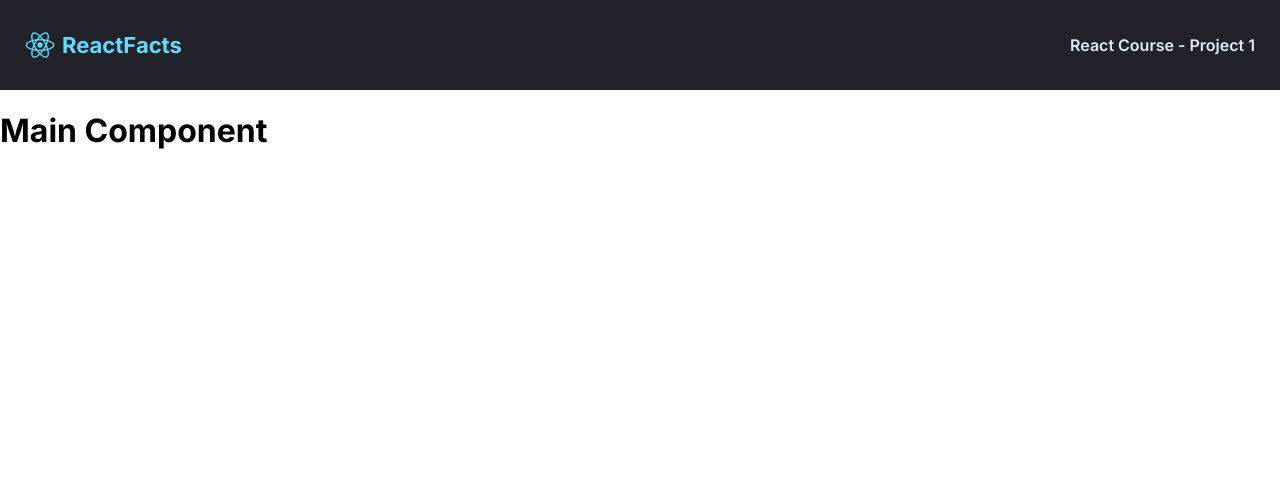
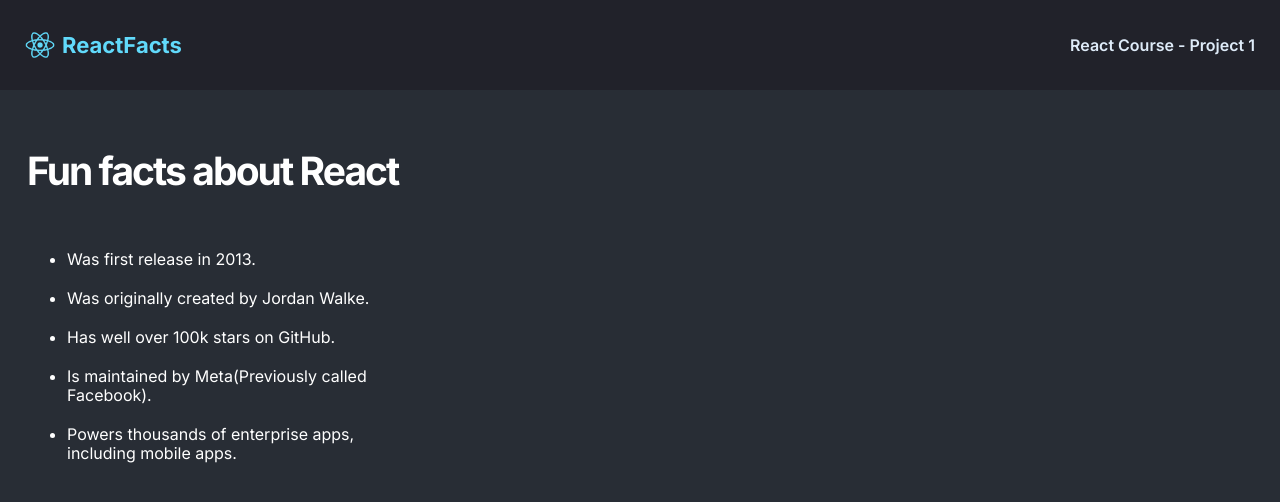
Before and after one commit to ceejayv3288/react-tutorial, a React (Create React App) app: page / in a window 1280 px wide. Shown: the top 502 px of the page. Built offline with nearby package versions, Linux system fonts and the light colour scheme.

Commit message:
Styled Main.js

```diff
--- a/src/components/Main.js
+++ b/src/components/Main.js
@@ -1,5 +1,16 @@
 import react from "react";
 
 export default function Main() {
-    return <h1>Main Component</h1>
+    return (
+        <main>
+            <h1 className="main--title">Fun facts about React</h1>
+            <ul className="main--facts">
+                <li>Was first release in 2013.</li>
+                <li>Was originally created by Jordan Walke.</li>
+                <li>Has well over 100k stars on GitHub.</li>
+                <li>Is maintained by Meta(Previously called Facebook).</li>
+                <li>Powers thousands of enterprise apps, including mobile apps.</li>
+            </ul>
+        </main>
+    )
 }
--- a/src/style.css
+++ b/src/style.css
@@ -5,6 +5,8 @@
 body {
     margin: 0;
     font-family: Inter, sans-serif;
+    height: 100vh;
+    background-color: #282D35;
 }
 
 nav {
@@ -35,3 +37,24 @@
     height: 30px;
     margin-right: 7px;
 }
+
+main {
+    padding:  57px 27px;
+    color: white;
+}
+
+.main--title {
+    margin: 0;
+    font-size: 39px;
+    letter-spacing: -0.05em;
+}
+
+.main--facts {
+    margin-top: 46px;
+    max-width: 400px;
+}
+
+.main--facts > li {
+    line-height: 19px;
+    padding-block: 10px;
+}
```
